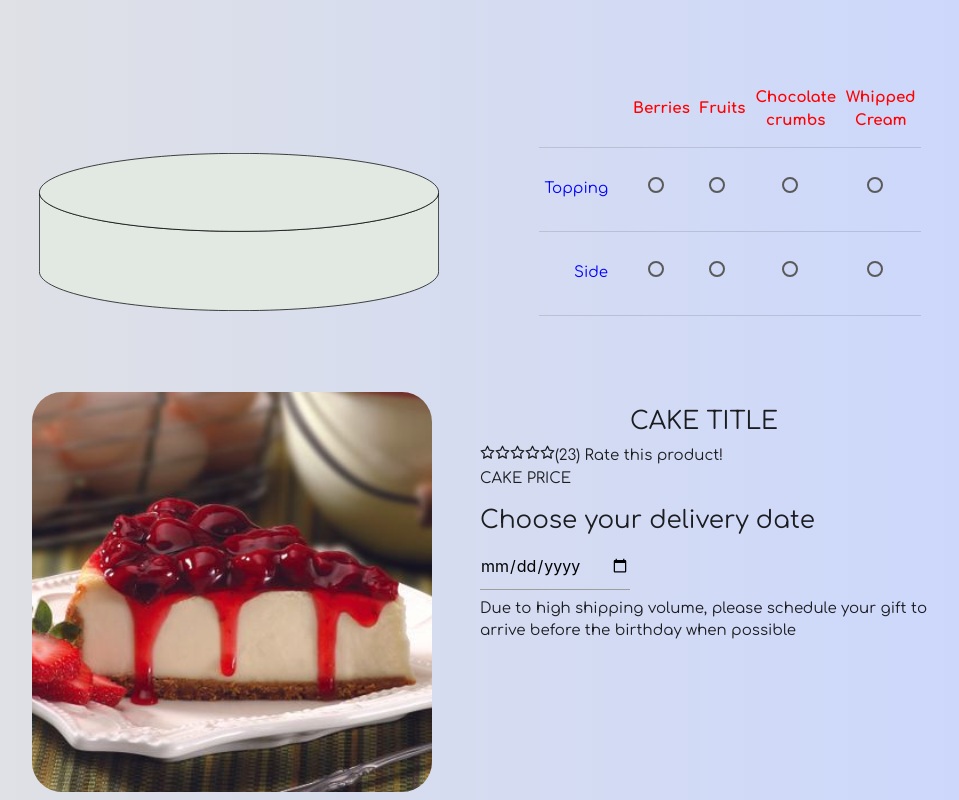
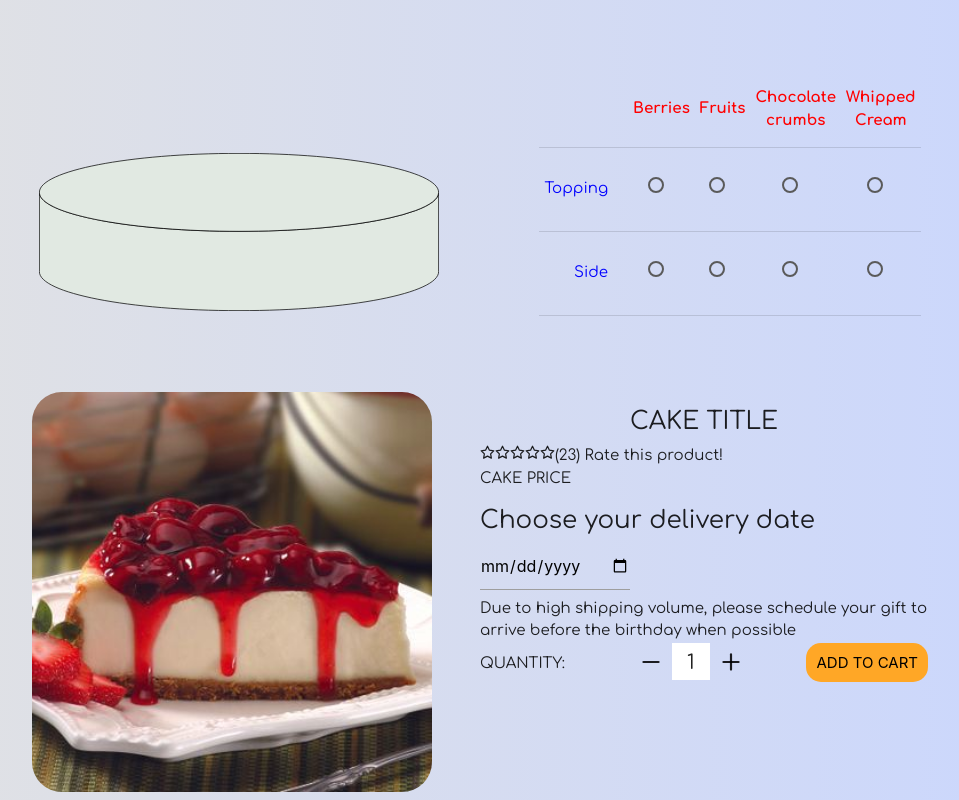
Before and after one commit to aimakov/cake_shop, a React (Create React App) app: page / in a window 1280 px wide. Shown: the part 1068-1868 px from the top of the page, without its empty margins (160-1119 px from the left). Built offline with nearby package versions, Linux system fonts and the light colour scheme.

Commit message:
Working on cake details

```diff
--- a/src/Components/Menu/CakeDetails/CakeDetails.css
+++ b/src/Components/Menu/CakeDetails/CakeDetails.css
@@ -37,3 +37,19 @@
 .Rating {
     display: flex;
 }
+
+.Arrows {
+    display: flex;
+    justify-content: space-between;
+}
+
+.AddToCart {
+    padding: 10px;
+    justify-self: flex-end;
+    border-radius: 15px;
+    border: none;
+}
+
+.CakesQuantity {
+    display: flex;
+}
--- a/src/Components/Menu/CakeDetails/index.js
+++ b/src/Components/Menu/CakeDetails/index.js
@@ -1,11 +1,13 @@
-import React from "react";
+import React, { useState } from "react";
 
 import Cake_12 from "../../../images/CakeGallery/Cake_12.jpeg";
 import "./CakeDetails.css";
 
-import { FiStar } from "react-icons/fi";
+import { FiStar, FiMinus, FiPlus } from "react-icons/fi";
 
 const CakeDetails = () => {
+    const [numCakes, setNumCakes] = useState(1);
+
     return (
         <>
             <div className="CakeDetailsContainer container">
@@ -33,8 +35,35 @@ const CakeDetails = () => {
                         <input type="date" style={{ width: "150px" }} />
                         <p>Due to high shipping volume, please schedule your gift to arrive before the birthday when possible</p>
                     </div>
-                    <div className="Upgrade"></div>
-                    <div className="QuantityCart"></div>
+                    <div className="QuantityCart">
+                        <div className="Arrows">
+                            <span style={{ lineHeight: "2.5rem", marginRight: "10px", paddingTop: "2px" }}>QUANTITY: </span>
+                            <div className="CakesQuantity">
+                                <FiMinus
+                                    style={{ fontSize: "26px", margin: "6px 8px 0 0 ", cursor: "pointer" }}
+                                    onClick={() => (numCakes > 1 ? setNumCakes((prevstate) => prevstate - 1) : null)}
+                                />
+                                <div
+                                    style={{
+                                        backgroundColor: "white",
+                                        width: "2.5rem",
+                                        height: "2.5rem",
+                                        display: "flex",
+                                        justifyContent: "center",
+                                        alignItems: "center",
+                                    }}
+                                >
+                                    <span style={{ fontSize: "20px", paddingTop: "3px" }}>{numCakes}</span>
+                                </div>
+
+                                <FiPlus
+                                    style={{ fontSize: "26px", margin: "6px 0 0 8px", cursor: "pointer" }}
+                                    onClick={() => setNumCakes((prevstate) => prevstate + 1)}
+                                />
+                            </div>
+                            <button className="AddToCart waves-effect waves-light btn-medium orange lighten-1 black-text">ADD TO CART</button>
+                        </div>
+                    </div>
                 </div>
             </div>
         </>
```
